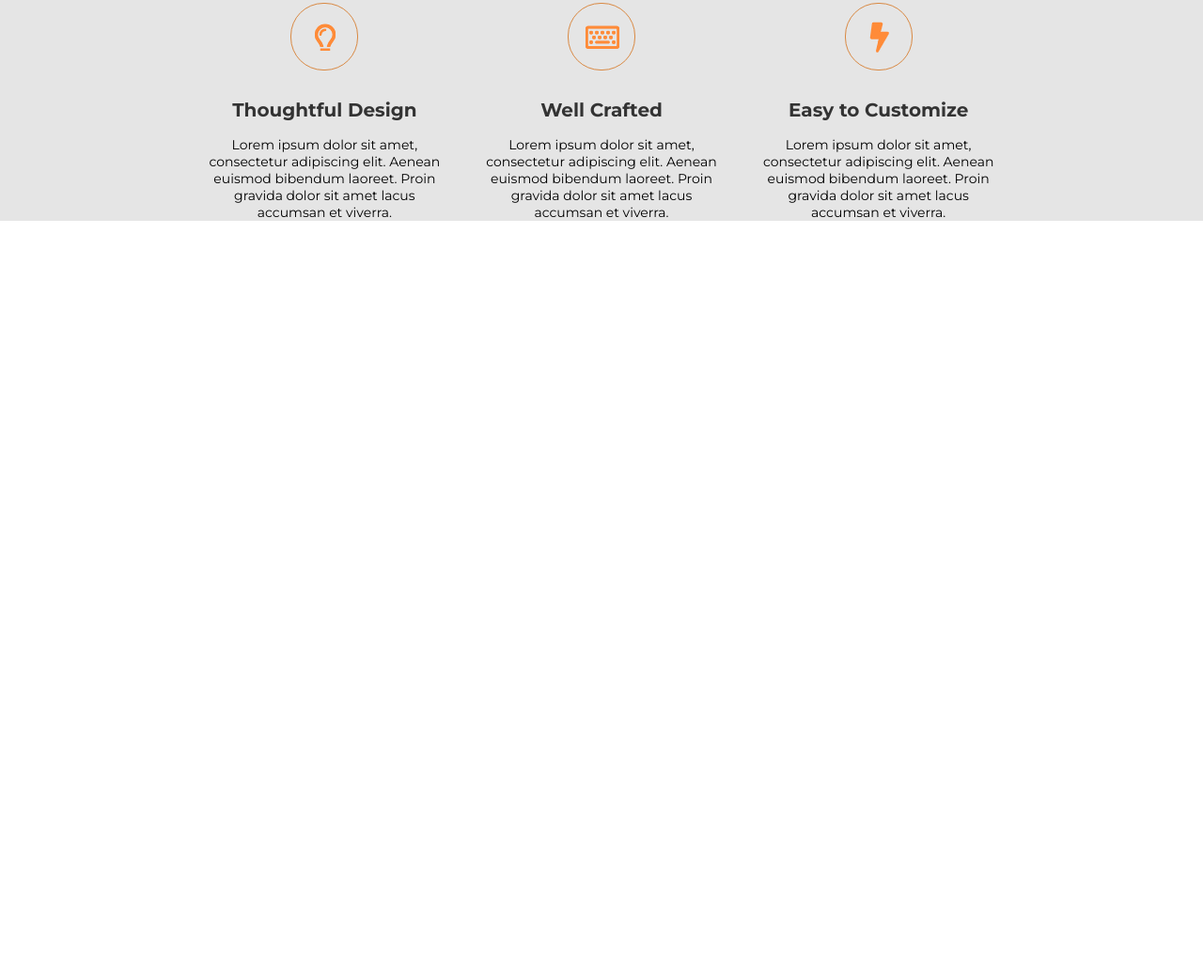
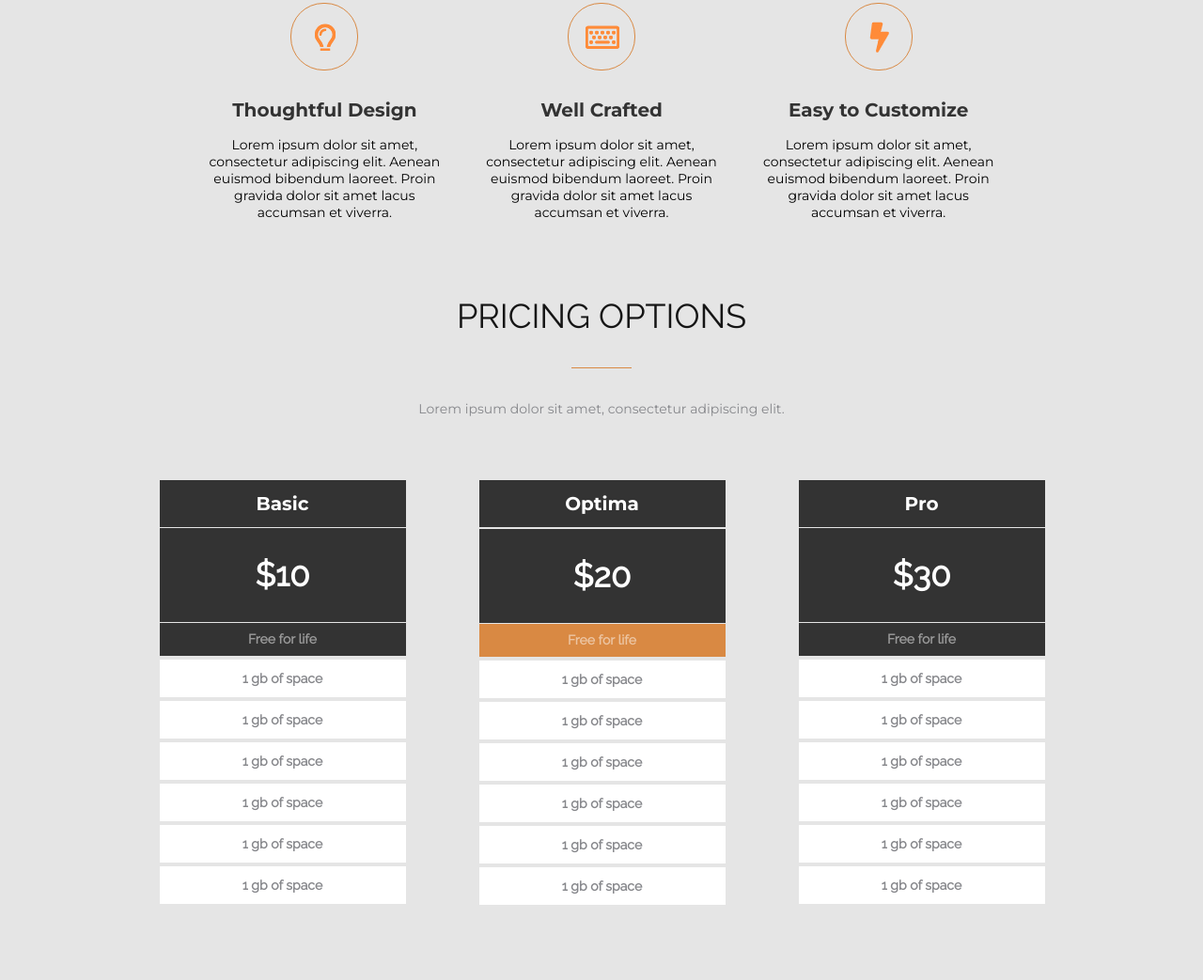
Before and after one commit to EvgeniyDayneko/FE07-wk-4-Dayneko-Evgeniy, a plain HTML site: page index.html in a window 1280 px wide. Shown: the part 280-1323 px from the top of the page at 94% size. Before the commit the page ends 800 px from the top, so only its background shows below. Drawn offline with Linux system fonts and the light colour scheme.

Commit message:
Homework3

```diff
--- /dev/null
+++ b/css/pricing.css
@@ -0,0 +1,116 @@
+.pricing {
+    width: 100%;
+    background: #e5e5e5;
+}
+
+.container-pricing {
+    max-width: 1170px;
+    padding: 0px, 15px;
+    margin: auto;
+}
+
+.title2 {
+    color:rgb(21,21,21);
+    font-size: 36px;
+    text-align: center;
+    padding-top: 100px;
+    padding-top: 80px;
+    font-family: 'Raleway', sans-serif;
+    font-weight: 400;
+}
+
+.line2 {
+    border-bottom: 1px solid #d98943;
+    padding-top: 34px;
+    max-width: 64px;
+    margin: auto;
+}
+
+.subtitle2 {
+    text-align: center;
+    padding-top: 34px;
+    margin-bottom: 67px;
+    font-size: 14px;
+    font-family: 'Montserrat', sans-serif;
+    font-weight: 400;
+    color: #86878B;
+}
+
+.row2 {
+    display: flex;
+    justify-content: center;
+    margin-left: 113px;
+    margin-right: 112px;
+    margin-top: 63px;
+    padding-bottom: 80px;
+}
+
+.rowsection2 {
+    width: 340px;
+    text-align: center;
+}
+
+.column {
+    padding-right: 39px;
+    padding-left: 39px;
+}
+
+.column-line1 {
+    background-color: #333333;
+    line-height: 50px;
+    color: #ffffff;
+    font-family: 'Montserrat', sans-serif;
+    font-weight: 700;
+    font-size: 20px;
+}
+
+.column-line2 {
+    background-color: #333333;
+    line-height: 100px;
+    color: #ffffff;
+    font-family: 'Raleway', sans-serif;
+    font-weight: 700;
+    font-size: 35px;
+    margin-top: 1px;
+}
+
+.column-line-2 {
+    background-color: #333333;
+    line-height: 100px;
+    color: #ffffff;
+    font-family: 'Raleway', sans-serif;
+    font-weight: 700;
+    font-size: 35px;
+    margin-top: 2px;
+}
+
+.column-line3 {
+    background-color: #333333;
+    line-height: 35px;
+    font-family: 'Raleway', sans-serif;
+    font-weight: 600;
+    font-size: 14px;
+    margin-top: 1px;
+    color: rgba(255, 255, 255, 0.5);
+}
+
+.column-line-3 {
+    background-color: #D98943;
+    line-height: 35px;
+    font-family: 'Raleway', sans-serif;
+    font-weight: 600;
+    font-size: 14px;
+    margin-top: 1px;
+    color: rgba(255, 255, 255, 0.5);
+}
+
+.column-line4 {
+    background-color: #ffffff;
+    line-height: 40px;
+    font-family: 'Raleway', sans-serif;
+    font-weight: 600;
+    font-size: 14px;
+    margin-top: 1px;
+    color: #86878B;
+    margin-top: 4px;
+}
--- a/css/style.css
+++ b/css/style.css
@@ -1,4 +1,5 @@
 @import url("/css/awesome.css");
+@import url("/css/pricing.css");
 
 *{
     margin: 0%;
--- a/index.html
+++ b/index.html
@@ -94,5 +94,136 @@
             </div>
          </div>
     </section>
+
+
+
+
+    <section class="pricing">
+
+        <div class="container-pricing">
+
+            <h2 class="title2">
+
+                PRICING OPTIONS
+
+            </h2>
+
+            <div class="line2"></div>
+
+            <h4 class="subtitle2">
+
+                Lorem ipsum dolor sit amet,
+                consectetur adipiscing elit.
+
+            </h4>
+
+        </div>
+
+        <div class="row2">
+
+            <div class="rowsection2">
+
+                <ul class="column">
+                    <li class="column-line1" >
+                        Basic
+                    </li>
+                    <li class="column-line2">
+                        $10
+                    </li>
+                    <li class="column-line3" >
+                        Free for life
+                    </li>
+                    <li class="column-line4">
+                        1 gb of space
+                    </li>
+                    <li class="column-line4">
+                        1 gb of space
+                    </li>
+                    <li class="column-line4">
+                        1 gb of space
+                    </li>
+                    <li class="column-line4">
+                        1 gb of space
+                    <li class="column-line4">
+                        1 gb of space
+                    </li>
+                    <li class="column-line4">
+                        1 gb of space
+                    </li>
+                </ul>
+
+            </div>
+
+
+
+            <div class="rowsection2">
+
+                <ul class="column">
+                    <li class="column-line1" >
+                        Optima
+                    </li>
+                    <li class="column-line-2">
+                        $20
+                    </li>
+                    <li class="column-line-3" >
+                        Free for life
+                    </li>
+                    <li class="column-line4">
+                        1 gb of space
+                    </li>
+                    <li class="column-line4">
+                        1 gb of space
+                    </li>
+                    <li class="column-line4">
+                        1 gb of space
+                    </li>
+                    <li class="column-line4">
+                        1 gb of space
+                    <li class="column-line4">
+                        1 gb of space
+                    </li>
+                    <li class="column-line4">
+                        1 gb of space
+                    </li>
+                </ul>
+
+            </div>
+
+            <div class="rowsection2">
+
+                <ul class="column">
+                    <li class="column-line1" >
+                        Pro
+                    </li>
+                    <li class="column-line2">
+                        $30
+                    </li>
+                    <li class="column-line3" >
+                        Free for life
+                    </li>
+                    <li class="column-line4">
+                        1 gb of space
+                    </li>
+                    <li class="column-line4">
+                        1 gb of space
+                    </li>
+                    <li class="column-line4">
+                        1 gb of space
+                    </li>
+                    <li class="column-line4">
+                        1 gb of space
+                    <li class="column-line4">
+                        1 gb of space
+                    </li>
+                    <li class="column-line4">
+                        1 gb of space
+                    </li>
+                </ul>
+
+            </div>
+
+        </div>
+
+    </section>
 </body>
 </html>
```
